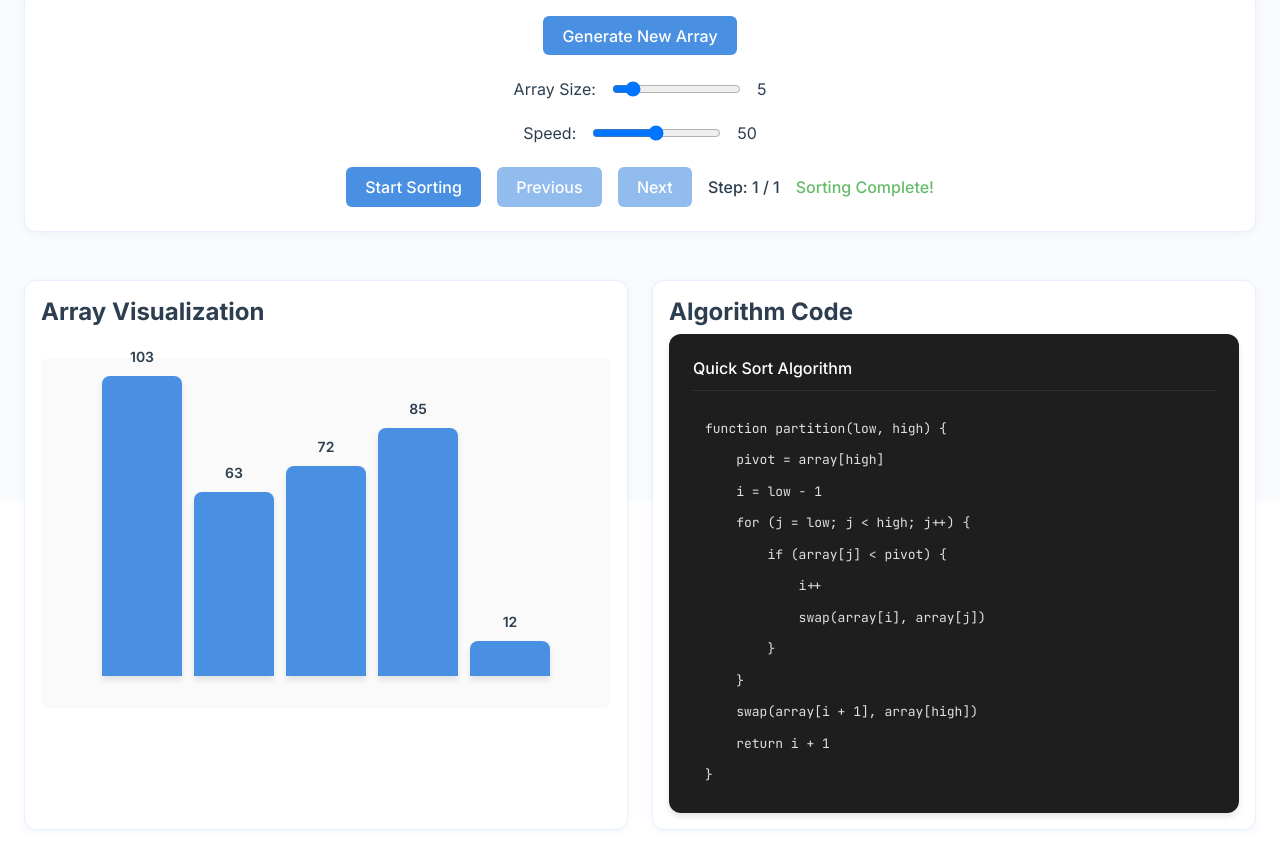
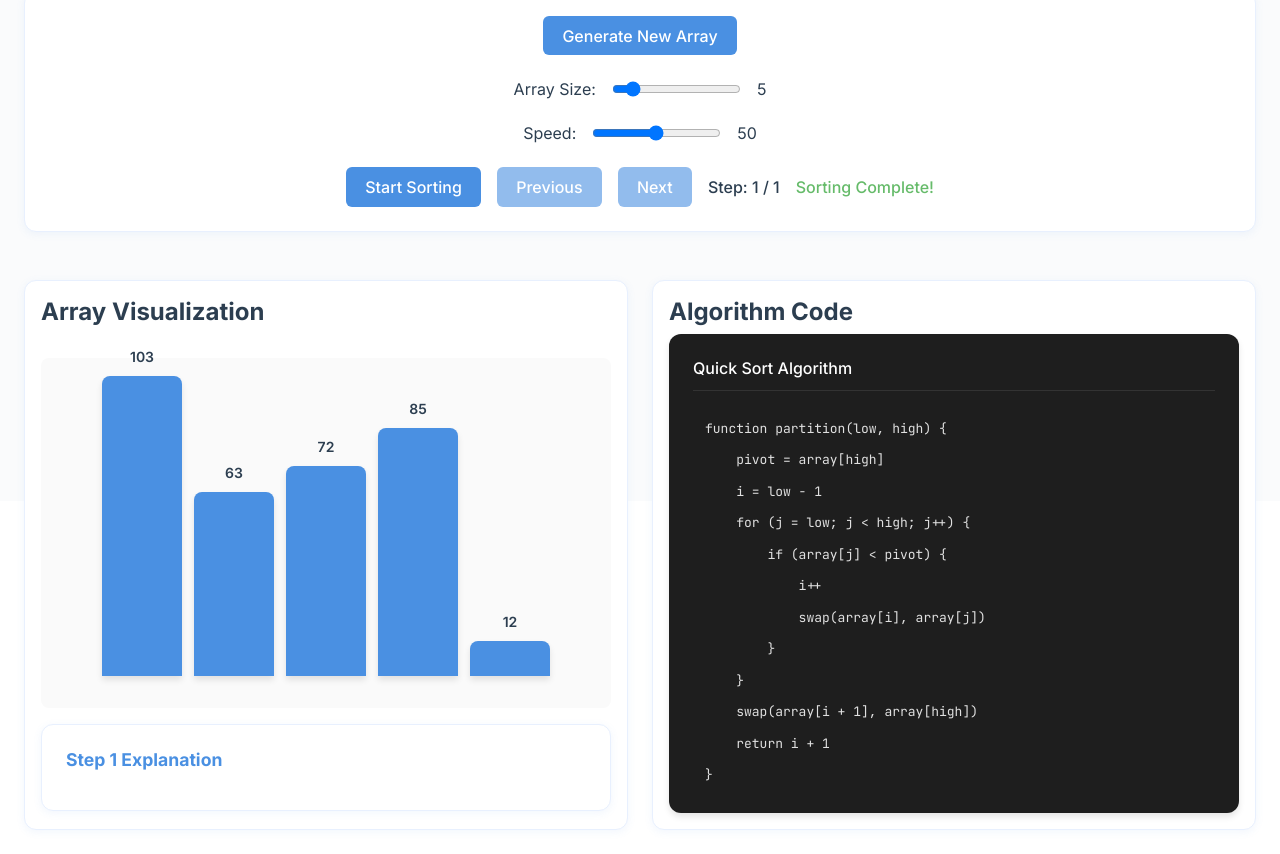
Before and after one commit to SujalPatelx/Algorithm-Visualizer, a React (Vite) app: page /quick-sort in a window 1280 px wide. Shown: the part 299-1153 px from the top of the page. Built offline with nearby package versions, Linux system fonts and the light colour scheme.

Commit message:
QuickSorting Step Explanation Implemented

```diff
--- a/src/algorithms/QuickSort.jsx
+++ b/src/algorithms/QuickSort.jsx
@@ -3,6 +3,7 @@ import styled from 'styled-components';
 import Controls from '../components/Controls';
 import Visualizer from '../components/Visualizer';
 import CodePanel from '../components/CodePanel';
+import StepExplanation from '../components/StepExplanation';
 import { getQuickSortSteps } from '../utils/sortingAlgorithms';
 
 const AlgorithmContainer = styled.div`
@@ -170,6 +171,11 @@ function QuickSort() {
               array={history[currentStep]?.array || array}
               comparingIndices={history[currentStep]?.comparing || []}
             />
+            <StepExplanation
+              algorithm="quick"
+              currentStep={currentStep}
+              history={history}
+            />
           </Section>
           <Section>
             <SectionTitle>Algorithm Code</SectionTitle>
```
